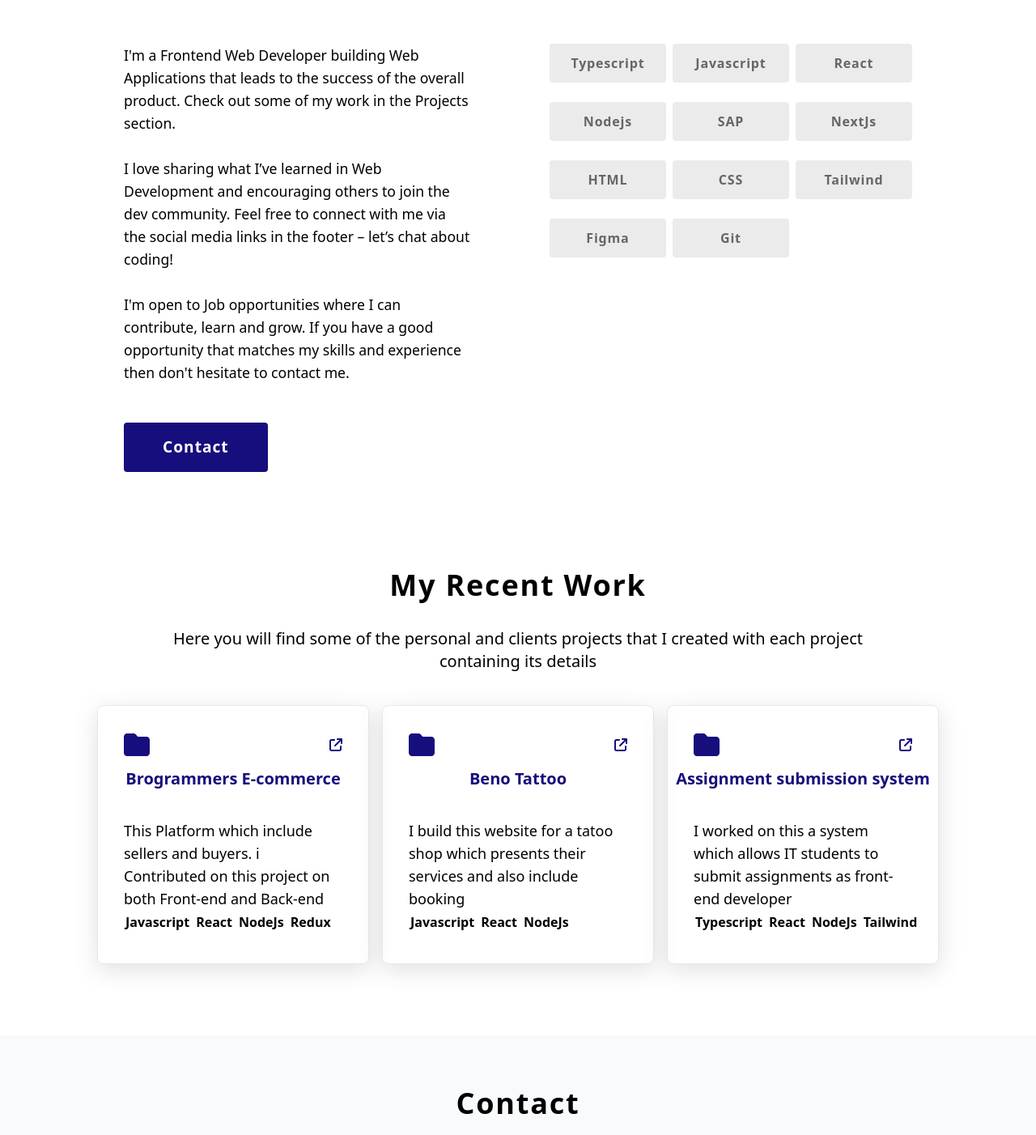
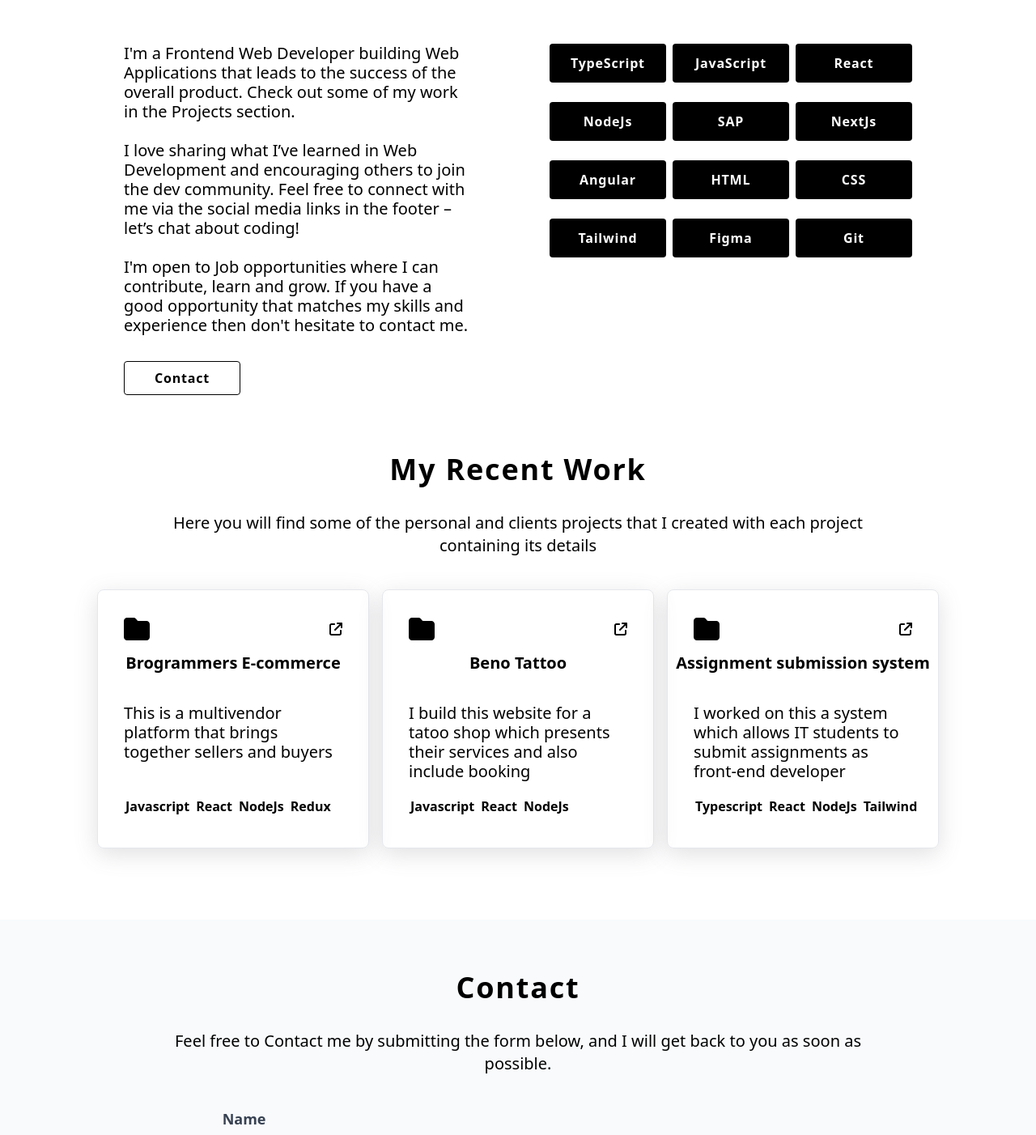
Before and after one commit to bencyubahiro77/benoWebsiteV2, a React (Create React App) app: page / in a window 1280 px wide. Shown: the part 1250-2652 px from the top of the page at 81% size. Built offline with nearby package versions, Linux system fonts and the light colour scheme.

Commit message:
changed the web to use black and white only

```diff
--- a/src/App.css
+++ b/src/App.css
@@ -6,6 +6,8 @@
     /* background: linear-gradient(180deg, #170e7d 0%, #15104e 100%), #363143; */
     box-shadow: 0 10px 100px rgba(0,0,0,.1);
     z-index: 1000;
+    background-color: white;
+    border: 1px solid black;
 }
 .main-color{
     color:#170e7d;
@@ -77,17 +79,13 @@
   }
 
 .backSkill{
-  background: rgba(153,153,153,.2);
-  color:#666;
+  background: black;
+  color:white;
 }
 
 .size{
   padding: 1rem 3rem;
   font-size: 1.2rem;
-}
-
-.si{
-  font-size: 1.1rem;
 }
 
 .social{
--- a/src/components/navbar.tsx
+++ b/src/components/navbar.tsx
@@ -33,7 +33,7 @@ const NavBar: React.FC = () => {
 
           <div
             data-testid="menu"
-            className={`${isMenuOpen ? 'block gradient' : 'hidden'
+            className={`${isMenuOpen ? 'block rounded-lg gradient' : 'hidden'
               } xl:flex items-center secondary-color gap-3 font-bold cursor-pointer list-none transition-all md:gradient ease-in-out duration-300 xl:space-x-4 xl:ml-3 absolute left-0 w-full xl:w-auto xl:static xl:h-auto xl:bg-transparent mt-2 xl:mt-0`}
           >
             <li className="y-6 xl:my-0 ml-4 mr-4 my-6">
--- a/src/pages/about.tsx
+++ b/src/pages/about.tsx
@@ -22,7 +22,7 @@ const about: React.FC = () => {
           <div className='lg:flex pt-8 xl:pr-24 justify-between xl:justify-evenly xl:pl-24 pr-4 pl-4 m-2'>
             <div className='lg:w-2/5'>
               <p
-                className='leading-7 si pt-4 '
+                className='leading-6 text-xl pt-4 '
               >
                 I'm a Frontend Web Developer building Web Applications that leads to the success of the overall product. Check out some of my work in the Projects section.
                 <br />
@@ -35,7 +35,7 @@ const about: React.FC = () => {
               </p>
 
               <button
-                className="bg-[#170e7d] mt-4 mb-4 md:mt-12 md:mb-12 cursor-pointer tracking-wider hover:bg-blue-500 text-white font-bold size rounded focus:outline-none focus:shadow-outline"
+                className='bg-white cursor-pointer tracking-wider border border-black text-black font-bold py-2 px-4 w-36 mt-8 rounded focus:outline-none focus:shadow-outline'
                 onClick={scrollToContact}
               >
                 Contact
@@ -47,12 +47,12 @@ const about: React.FC = () => {
               <button
                 className="backSkill mb-4 tracking-wider text-white font-bold h-12 w-36 rounded "
               >
-                Typescript
+                TypeScript
               </button>
               <button
                 className="backSkill mb-4 tracking-wider text-white font-bold h-12 w-36 rounded focus:outline-none focus:shadow-outline"
               >
-                Javascript
+                JavaScript
               </button>
               <button
                 className="backSkill mb-4 tracking-wider text-white font-bold h-12 w-36 rounded focus:outline-none focus:shadow-outline"
@@ -62,7 +62,7 @@ const about: React.FC = () => {
               <button
                 className="backSkill mb-4 tracking-wider text-white font-bold h-12 w-36 rounded focus:outline-none focus:shadow-outline"
               >
-                Nodejs
+                NodeJs
               </button>
               <button
                 className="backSkill mb-4 tracking-wider text-white font-bold h-12 w-36 rounded focus:outline-none focus:shadow-outline"
@@ -73,6 +73,11 @@ const about: React.FC = () => {
                 className="backSkill mb-4 tracking-wider text-white font-bold h-12 w-36 rounded focus:outline-none focus:shadow-outline"
               >
                 NextJs
+              </button>
+              <button
+                className="backSkill mb-4 tracking-wider text-white font-bold h-12 w-36 rounded focus:outline-none focus:shadow-outline"
+              >
+                Angular
               </button>
               <button
                 className="backSkill  mb-4 tracking-wider text-white font-bold h-12 w-36 rounded focus:outline-none focus:shadow-outline"
--- a/src/pages/homeP.tsx
+++ b/src/pages/homeP.tsx
@@ -8,7 +8,7 @@ const home : React.FC = () =>{
           <div className='hero h-[100vh]'>
               <div className='absolute top-1/2 md:left-1/2 transform md:-translate-x-1/2 -translate-y-1/2 md:max-w-5xl md:w-11/12 text-center'>
               <h4 className='font-extrabold xl:text-5xl tracking-widest text-[2.5rem] pt-40 '> HEY I'M BEN CYUBAHIRO </h4>
-              <p className='mt-12 leading-6 xl:text-2xl text-lg w-full pr-3 pl-3 xl:pr-44 xl:pl-44'> A <span className='main-color font-bold'
+              <p className='mt-12 leading-6 xl:text-2xl text-xl w-full pr-3 pl-3 xl:pr-44 xl:pl-44'> A <span className='font-bold'
                 >
                 Front-end Developer and Electronics Engineer</span>  building the Frontend of Websites and Web Applications
                 that leads to the success of the overall product
--- a/src/pages/project.tsx
+++ b/src/pages/project.tsx
@@ -23,17 +23,16 @@ const project: React.FC = () => {
                       className="h-80 rounded-lg border-[1px] m-2 box hover:-translate-y-2"
                     >
                       <div className='flex justify-between'>
-                        <h4 className="mt-8 font-normal mb-2 ml-8"><FontAwesomeIcon icon={faFolder} style={{color: "#170e7d",}} className='h-8 w-8' /></h4>
+                        <h4 className="mt-8 font-normal mb-2 ml-8"><FontAwesomeIcon icon={faFolder} style={{color: "black",}} className='h-8 w-8' /></h4>
                         <a href='https://brogrammersmall.netlify.app/' target='_blank' rel='noopener noreferrer'>
-                          <FontAwesomeIcon icon={faArrowUpRightFromSquare} style={{color: "#170e7d",}} className='h-4 w-4 mt-10 mb-2 mr-8' />
+                          <FontAwesomeIcon icon={faArrowUpRightFromSquare} style={{color: "black",}} className='h-4 w-4 mt-10 mb-2 mr-8' />
                         </a>
                       </div>
 
-                      <h4 className='text-center text-xl h-12 font-bold main-color'>Brogrammers E-commerce</h4>
+                      <h4 className='text-center text-xl h-12 font-bold '>Brogrammers E-commerce</h4>
 
-                      <p className='m-4 pl-4 pr-4 text-lg h-[30%]'>
-                        This Platform which include sellers and buyers. i Contributed on this project
-                        on both Front-end and Back-end
+                      <p className='m-4 pl-4 pr-4 leading-6 text-xl h-[30%]'>
+                        This is a multivendor platform that brings together sellers and buyers
                       </p>
 
                       <ul className="flex font-bold ml-4 pl-[14px]">
@@ -50,15 +49,15 @@ const project: React.FC = () => {
                       className=" h-80 rounded-lg border-[1px] m-2 box hover:-translate-y-2"
                     >
                       <div className='flex justify-between'>
-                        <h4 className="mt-8 font-normal mb-2 ml-8"><FontAwesomeIcon icon={faFolder} style={{color: "#170e7d",}} className='h-8 w-8' /></h4>
+                        <h4 className="mt-8 font-normal mb-2 ml-8"><FontAwesomeIcon icon={faFolder} style={{color: "black",}} className='h-8 w-8' /></h4>
                         <a href='https://beno-tattoo.onrender.com/' target='_blank' rel='noopener noreferrer'>
-                          <FontAwesomeIcon icon={faArrowUpRightFromSquare} style={{color: "#170e7d",}} className='h-4 w-4 mt-10 mb-2 mr-8' />
+                          <FontAwesomeIcon icon={faArrowUpRightFromSquare} style={{color: "black",}} className='h-4 w-4 mt-10 mb-2 mr-8' />
                         </a>
                       </div>
 
-                      <h4 className=' text-center h-12 text-xl font-bold main-color'>Beno Tattoo</h4>
+                      <h4 className=' text-center h-12 text-xl font-bold'>Beno Tattoo</h4>
 
-                      <p className='m-4 pl-4 pr-4 text-lg h-[30%]'>
+                      <p className='m-4 pl-4 pr-4 leading-6 text-xl h-[30%]'>
                         I build this website for a tatoo shop which presents their services and also include
                         booking
                       </p>
@@ -76,15 +75,15 @@ const project: React.FC = () => {
                       className=" h-80 rounded-lg border-[1px] m-2 box hover:-translate-y-2"
                     >
                       <div className='flex justify-between'>
-                        <h4 className="mt-8 font-normal mb-2 ml-8"><FontAwesomeIcon icon={faFolder} style={{color: "#170e7d",}} className='h-8 w-8' /></h4>
+                        <h4 className="mt-8 font-normal mb-2 ml-8"><FontAwesomeIcon icon={faFolder} style={{color: "black",}} className='h-8 w-8' /></h4>
                         <a href='https://asp.amalitech-dev.net/' target='_blank' rel='noopener noreferrer'>
-                          <FontAwesomeIcon icon={faArrowUpRightFromSquare} style={{color: "#170e7d",}} className='h-4 w-4 mt-10 mb-2 mr-8' />
+                          <FontAwesomeIcon icon={faArrowUpRightFromSquare} style={{color: "black",}} className='h-4 w-4 mt-10 mb-2 mr-8' />
                         </a>
                       </div>
 
-                      <h4 className='text-xl h-12 font-bold text-center main-color'>Assignment submission system</h4>
+                      <h4 className='text-xl h-12 font-bold text-center'>Assignment submission system</h4>
 
-                      <p className='m-4 pl-4 pr-4 text-lg h-[30%]'>
+                      <p className='m-4 pl-4 pr-4 leading-6 text-xl h-[30%]'>
                       I worked on this a system which allows IT students to submit assignments as front-end developer
                       </p>
 
```
Also changed, not shown: src/pages/contact.tsx (+6 -6 lines).
